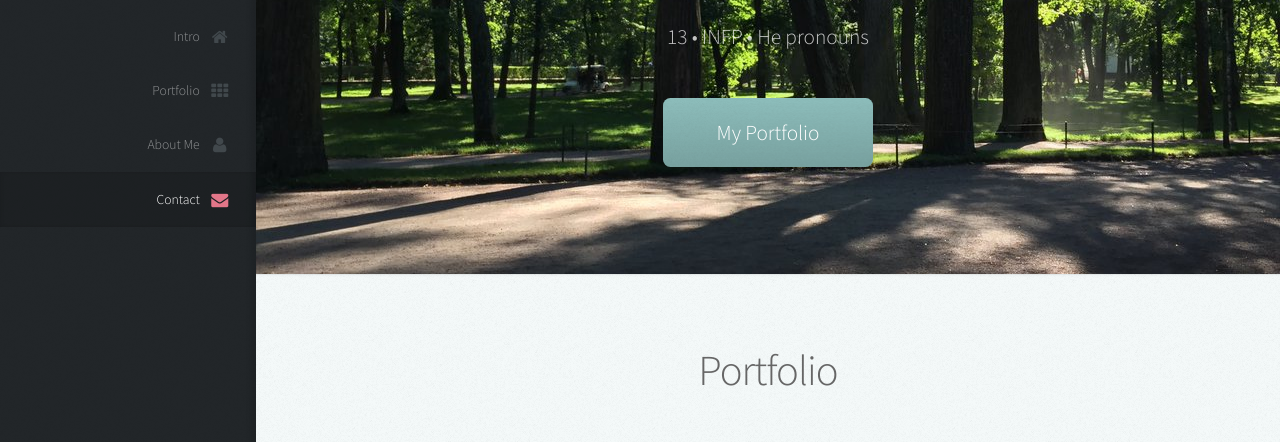
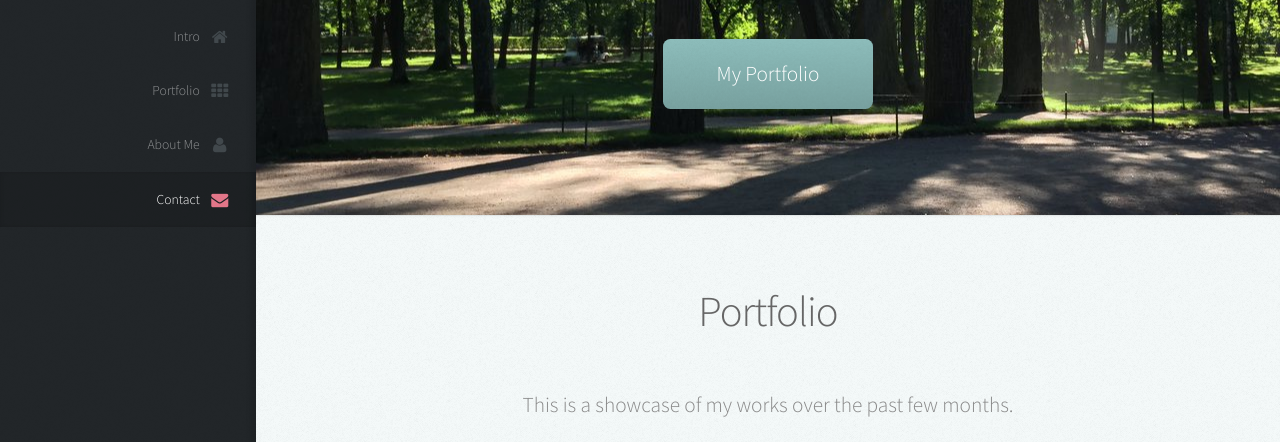
Before and after one commit to BACONonTOAST/BACONonTOAST.github.io, a plain HTML site: page index.html in a window 1280 px wide. Shown: the part 174-616 px from the top of the page. Drawn offline with Linux system fonts and the light colour scheme.

Commit message:
who needs pronouns?

```diff
--- a/index.html
+++ b/index.html
@@ -75,7 +75,6 @@
 
 							<header>
 								<h2 class="alt">Hi! I'm <strong>Arnold</strong>, a student and art enthusiast.</h2>
-								<p>13 • INFP • He pronouns</p>
 							</header>
 
 							<footer>
```
